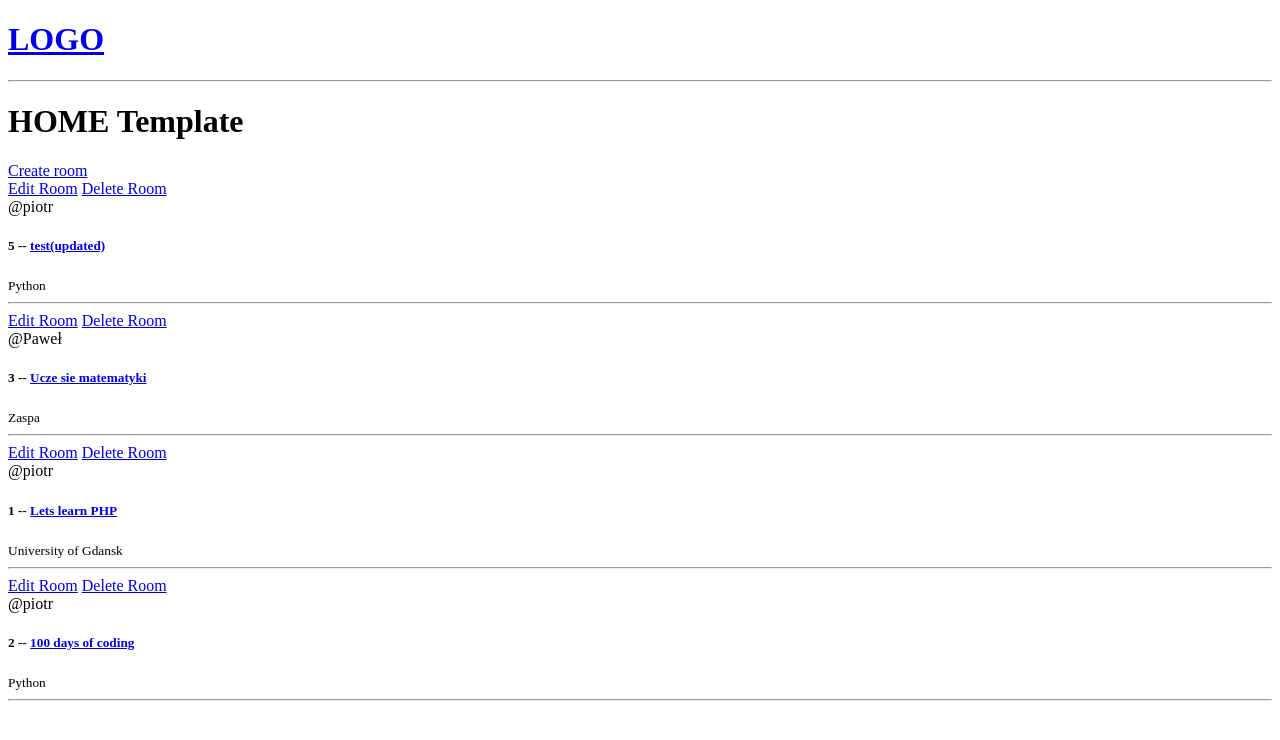
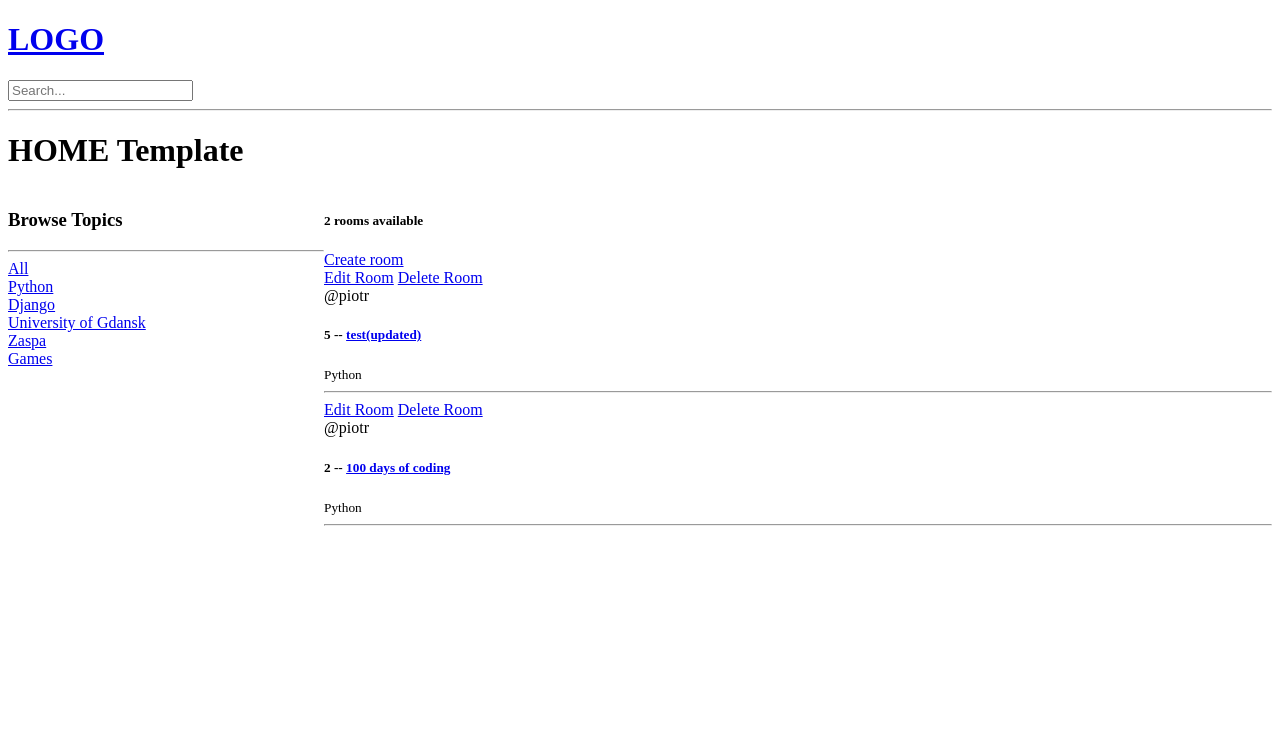
Before and after one commit to PitereQ767/Discord-app, a Django app: a page that uses templates/navbar.html in a window 1280 px wide. Shown: the top 740 px of the page. Run offline with Django 5.2, Linux system fonts and the light colour scheme; data comes from the database, SQL or seed files in the repository.

Commit message:
Adding search functionality

```diff
--- a/base/templates/base/home.html
+++ b/base/templates/base/home.html
@@ -5,9 +5,35 @@
 
 <h1>HOME Template</h1>
 
+<style>
+    .home-container {
+        display: grid;
+        grid-template-columns: 1fr 3fr;
+    }
+</style>
+
+
+<div class="home-container">
 
     <div>
+        <h3>Browse Topics</h3>
+        <hr>
 
+        <div>
+            <a href="{% url 'home' %}">All</a>
+        </div>
+
+
+        {% for topic in topics %}
+        <div>
+            <a href="{% url 'home' %}?q={{topic.name}}">{{topic.name}}</a>
+        </div>
+
+        {%endfor%}
+    </div>
+
+    <div>
+        <h5>{{rooms_count}} rooms available</h5>
         <a href="{% url 'create-room' %}">Create room</a>
 
         <div>
@@ -27,4 +53,7 @@
     </div>
 
 
+</div>
+
+
 {% endblock %}
--- a/base/views.py
+++ b/base/views.py
@@ -1,5 +1,6 @@
 from django.shortcuts import render, redirect
-from .models import Room
+from django.db.models import Q
+from .models import Room, Topic
 from .forms import RoomForm
 
 # rooms = [
@@ -9,8 +10,17 @@
 # ]
 
 def home(request):
-    rooms = Room.objects.all()
-    context = {'rooms': rooms}
+    q = request.GET.get('q') if request.GET.get('q') != None else ''
+    rooms = Room.objects.filter(
+        Q(topic__name__icontains=q) |
+        Q(name__icontains=q) |
+        Q(description__icontains=q)
+        )
+
+    topics = Topic.objects.all()
+    rooms_count = rooms.count()
+
+    context = {'rooms': rooms, 'topics': topics, 'rooms_count': rooms_count}
     return render(request, 'base/home.html', context)
 
 def room(request, pk):
--- a/templates/navbar.html
+++ b/templates/navbar.html
@@ -2,4 +2,9 @@
     <h1>LOGO</h1>
 </a>
 
+
+<form action="{% url 'home' %}" method="GET">
+    <input type="text" name="q" placeholder="Search...">
+</form>
+
 <hr>
```
Lines whose indentation alone changed are shown as unchanged.
